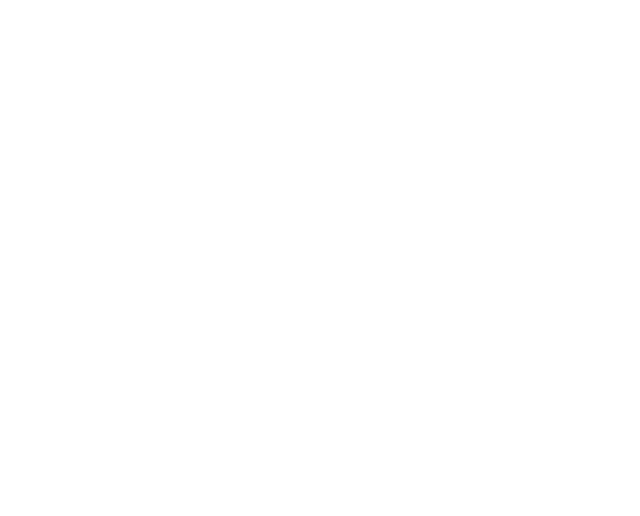
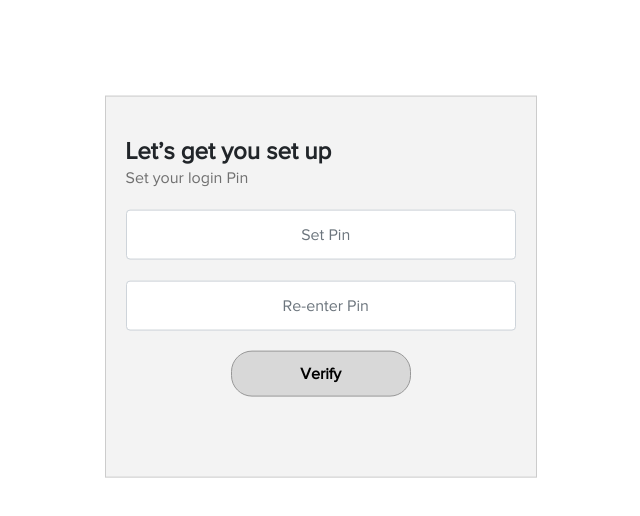
Before and after one commit to naveen003/bootcamp, a React (Create React App) app in the folder react/complete/: page /loginpin in a window 1280 px wide. Shown: the top 516 px of the page, without its empty margins (273-913 px from the left). Built offline with nearby package versions, Linux system fonts and the light colour scheme.

Commit message:
Login pin, Transaction, Verify pin changes

```diff
--- a/react/complete/src/pages/SetLoginPin/SetLoginPin.js
+++ b/react/complete/src/pages/SetLoginPin/SetLoginPin.js
@@ -1,15 +1,70 @@
 import React from 'react';
-import PropTypes from 'prop-types';
-import styles from './SetLoginPin.module.css';
+import TextInput from '../../components/TextInput';
 
-const SetLoginPin = props => {
-  return (
-    <div className={styles.root}></div>
-  );
-};
-
-SetLoginPin.defaultProps = {};
-
-SetLoginPin.propTypes = {};
-
+class  SetLoginPin extends React.Component{
+  constructor(){
+    super();
+    this.state = {
+      pin:"",
+      confirmpin:""
+    };
+    this.buttonClick = this.buttonClick.bind(this);
+    this.textChanged = this.textChanged.bind(this);
+  }
+  textChanged(event){
+    if(event !== null && event.target !== null && event.target !== undefined){
+      this.setState({
+        [event.target.name]:event.target.value
+      });
+    }
+  }
+  buttonClick(event){
+    if(event !== null && event.target !== null && event.target !== undefined){
+      if(event.target.name === "verifypin"){
+        alert("Feature Under Development");
+      }
+    }
+  }
+  render(){
+    return(
+      <div className="container">
+        <div className="row">
+            <div className="offset-md-3 col-md-5">
+                <div className="loginOut">
+                    <h4>Let’s get you set up</h4>
+                    <p>Set your login Pin</p>
+                    <div className="form-group">
+                    <TextInput
+                          className="form-control"
+                          type="text"
+                          name="pin"
+                          id="pin"
+                          placeholder="Set Pin"
+                          value={this.state.pin}
+                          handleChange={this.textChanged}
+                      />
+                    </div>
+                    <div className="form-group">
+                    <TextInput
+                          className="form-control"
+                          type="text"
+                          name="confirmpin"
+                          id="confirmpin"
+                          placeholder="Re-enter Pin"
+                          value={this.state.confirmpin}
+                          handleChange={this.textChanged}
+                      />
+                    </div>
+                    <div className="row">
+                        <div className="offset-md-3 col-md-6 text-center">
+                            <button name="verifypin" type="button" onClick={(event)=>this.buttonClick(event)}>Verify</button>
+                        </div>
+                    </div>
+                </div>
+            </div>
+        </div>
+    </div>
+    )
+  }
+}
 export default SetLoginPin;
--- a/react/complete/src/pages/SetTransactionPin/SetTransactionPin.js
+++ b/react/complete/src/pages/SetTransactionPin/SetTransactionPin.js
@@ -1,15 +1,83 @@
 import React from 'react';
+import TextInput from '../../components/TextInput';
 import PropTypes from 'prop-types';
 import styles from './SetTransactionPin.module.css';
 
-const SetTransactionPin = props => {
-  return (
-    <div className={styles.root}></div>
-  );
-};
+// const SetTransactionPin = props => {
+//   return (
+//     <div className={styles.root}></div>
+//   );
+// };
 
-SetTransactionPin.defaultProps = {};
+// SetTransactionPin.defaultProps = {};
 
-SetTransactionPin.propTypes = {};
+// SetTransactionPin.propTypes = {};
+
+class  SetTransactionPin extends React.Component{
+  constructor(){
+    super();
+    this.state = {
+      pin:"",
+      confirmpin:""
+    };
+    this.buttonClick = this.buttonClick.bind(this);
+    this.textChanged = this.textChanged.bind(this);
+  }
+  textChanged(event){
+    if(event !== null && event.target !== null && event.target !== undefined){
+      this.setState({
+        [event.target.name]:event.target.value
+      });
+    }
+  }
+  buttonClick(event){
+    if(event !== null && event.target !== null && event.target !== undefined){
+      if(event.target.name === "verifypin"){
+        alert("Feature Under Development");
+      }
+    }
+  }
+  render(){
+    return(
+      <div className="container">
+        <div className="row">
+            <div className="offset-md-3 col-md-5">
+                <div className="loginOut">
+                    <h4>Last step.</h4>
+                    <p>Set your transaction pin</p>
+                    <div className="form-group">
+                    <TextInput
+                          className="form-control"
+                          type="text"
+                          name="pin"
+                          id="pin"
+                          placeholder="Set Pin"
+                          value={this.state.pin}
+                          handleChange={this.textChanged}
+                      />
+                    </div>
+                    <div className="form-group">
+                    <TextInput
+                          className="form-control"
+                          type="text"
+                          name="confirmpin"
+                          id="confirmpin"
+                          placeholder="Re-enter Pin"
+                          value={this.state.confirmpin}
+                          handleChange={this.textChanged}
+                      />
+                    </div>
+                    <div className="row">
+                        <div className="offset-md-3 col-md-6 text-center">
+                            <button name="verifypin" type="button" onClick={(event)=>this.buttonClick(event)}>Make me an account</button>
+                        </div>
+                    </div>
+                </div>
+            </div>
+        </div>
+    </div>
+    )
+  }
+}
 
 export default SetTransactionPin;
--- a/react/complete/src/pages/VerifyPin/VerifyPin.js
+++ b/react/complete/src/pages/VerifyPin/VerifyPin.js
@@ -1,15 +1,69 @@
 import React from 'react';
+import TextInput from '../../components/TextInput';
 import PropTypes from 'prop-types';
 import styles from './VerifyPin.module.css';
 
-const VerifyPin = props => {
-  return (
-    <div className={styles.root}></div>
-  );
-};
+// const VerifyPin = props => {
+//   return (
+//     <div className={styles.root}></div>
+//   );
+// };
 
-VerifyPin.defaultProps = {};
+// VerifyPin.defaultProps = {};
 
-VerifyPin.propTypes = {};
+// VerifyPin.propTypes = {};
 
+class VerifyPin extends React.Component{
+  constructor(){
+    super();
+    this.state={
+      verifypin:""
+    }
+    this.buttonClick = this.buttonClick.bind(this);
+    this.textChanged = this.textChanged.bind(this);
+  }
+  textChanged(event){
+    if(event !== null && event.target !== null && event.target !== undefined){
+      this.setState({
+        [event.target.name]:event.target.value
+      });
+    }
+  }
+  buttonClick(event){
+    if(event !== null && event.target !== null && event.target !== undefined){
+      if(event.target.name === "verify"){
+        alert("Feature Under Development");
+      }
+    }
+  }
+  render(){
+    return(
+      <div className="container">
+        <div className="row">
+            <div className="offset-md-3 col-md-5">
+                <div className="loginOut">
+                    <h4>Verification</h4>
+                    <p>Please enter the OTP send to your registered emial/mobile number.</p>
+                    <div className="form-group">
+                      <TextInput
+                          className="form-control"
+                          type="text"
+                          name="verifypin"
+                          id="verifypin"
+                          value={this.state.verifypin}
+                          handleChange={this.textChanged}
+                        />
+                    </div>
+                    <div className="row">
+                        <div className="offset-md-3 col-md-6 text-center">
+                            <button name="verify" type="button" onClick={(event)=>this.buttonClick(event)}>Verify</button>
+                        </div>
+                    </div>
+                </div>
+            </div>
+        </div>
+    </div>
+    )
+  }
+}
 export default VerifyPin;
```
